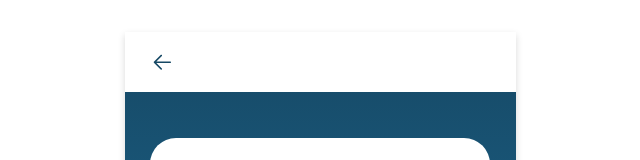
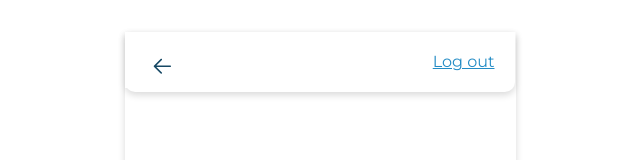
Before and after one commit to lvlada/caffe-academy, a React (Vite) app: page /profile in a window 1280 px wide. Shown: the top 160 px of the page, without its empty margins (320-960 px from the left). Built offline with nearby package versions, Linux system fonts and the light colour scheme.

Commit message:
profil page

```diff
--- a/src/App.jsx
+++ b/src/App.jsx
@@ -1,7 +1,6 @@
 import "./App.css";
 import "bootstrap/dist/css/bootstrap.min.css";
 import { AuthProvider } from "./components/AuthContext";
-import { useState } from "react";
 import { BrowserRouter as Router, Route, Routes } from "react-router-dom";
 import { HomePage } from "./components/HomePage";
 import { Login } from "./components/Login";
@@ -12,35 +11,17 @@ import { ForgotenPassword } from "./components/ForgotenPassword";
 import { StatusPage } from "./components/StatusPage";
 
 function App() {
-  const [isLogin, setIsLogin] = useState(false);
-  const [user, setUser] = useState(null);
-
-  function handleLogin(loginState, logedUser) {
-    setIsLogin(loginState);
-    setUser(logedUser);
-  }
-
-
   return (
     <AuthProvider>
       <Router>
         <Routes>
-        <Route
-          path="/"
-          element={
-            <HomePage
-              isLogin={isLogin}
-              userLogin={handleLogin}
-              user={user}
-            />
-          }
-        />
-        <Route path="/login" element={<Login checkLogin={handleLogin} />} />
-        <Route path="/profile" element={<Profile user={user} />} />
+          <Route path="/" element={<HomePage />} />
+          <Route path="/login" element={<Login />} />
+          <Route path="/profile" element={<Profile />} />
           <Route path="/admin" element={<AdminDashboard />} />
-        <Route path="/register" element={<RegisterPage/>} />
+          <Route path="/register" element={<RegisterPage />} />
           <Route path="/password-reset" element={<ForgotenPassword />} />
-        <Route path="/status-page" element={<StatusPage/>}/>
+          <Route path="/status-page" element={<StatusPage />} />
         </Routes>
       </Router>
     </AuthProvider>
--- a/src/components/AuthContext.jsx
+++ b/src/components/AuthContext.jsx
@@ -1,4 +1,5 @@
 import { createContext, useState, useContext } from "react";
+import data from "../data/coffe-list.json";
 
 const AuthContext = createContext();
 
@@ -14,6 +15,7 @@ export function AuthProvider({ children }) {
   }
 
   const value = {
+    data,
     user,
     isLogin,
     handleLogin
--- a/src/components/CoffeList.jsx
+++ b/src/components/CoffeList.jsx
@@ -1,14 +1,16 @@
 import { CoffeItem } from "./CoffeItem";
-import data from "../data/coffe-list.json";
 import { useState, useEffect } from "react";
+import { useAuth } from "./AuthContext";
 
 export function CoffeList() {
+    const { data } = useAuth();
     const [coffeList, setCoffeList] = useState(data);
+
 
     useEffect(() => {
         setCoffeList(data);
     }
-    , []);
+    , [data]);
     return (
         <>
         <div className="coffe-list">
--- a/src/components/HeaderMainPage.jsx
+++ b/src/components/HeaderMainPage.jsx
@@ -1,10 +1,12 @@
 import { useState } from 'react';
 import cafeLogo from "../assets/cafe_logo.png";
 import { useNavigate } from 'react-router-dom';
+import { useAuth } from './AuthContext';
 
 
-export function HeaderMainPage({ isLogin, userLogin, user}) {
+export function HeaderMainPage() {
   const navigate = useNavigate();
+  const {isLogin, userLogin, user} = useAuth()
 
   const [dropdownVisible, setDropdownVisible] = useState(false);
 
--- a/src/components/HomePage.jsx
+++ b/src/components/HomePage.jsx
@@ -1,10 +1,12 @@
+import { useAuth } from "./AuthContext";
 import { CoffeList } from "./CoffeList";
 import { FooterMainPage } from "./FooterMainPage";
 import { HeaderMainPage } from "./HeaderMainPage";
 import { useEffect } from "react";
 import { useNavigate } from "react-router-dom";
 
-export function HomePage({ isLogin, userLogin, user }) {
+export function HomePage() {
+  const {user} = useAuth()
   const navigate = useNavigate();
 
   useEffect(() => {
@@ -17,9 +19,9 @@ export function HomePage({ isLogin, userLogin, user }) {
     <>
       <div className="home-page">
         <HeaderMainPage
-          isLogin={isLogin}
-          userLogin={userLogin}
-          user={user}
+          // isLogin={isLogin}
+          // userLogin={userLogin}
+          // user={user}
         />
         <CoffeList />
         <FooterMainPage />
--- a/src/components/Login.jsx
+++ b/src/components/Login.jsx
@@ -3,10 +3,12 @@ import backButton from "../assets/back_dugme.png";
 import { useNavigate } from 'react-router-dom';
 import users from "../data/users.json";
 import { useState } from 'react';
+import { useAuth } from "./AuthContext";
 
 
-export function Login({checkLogin}) {
+export function Login() {
 
+  const {handleLogin} = useAuth();
   const navigate = useNavigate();
   const [userEmail, setUserEmail] = useState(null);
   const [userPassword, setUserPassword] = useState(null);
@@ -15,10 +17,10 @@ export function Login({checkLogin}) {
       navigate('/');
   }
 
-  function handleLogin() {
+  function handleLoginPage() {
     const user = users.find(user => user.email === userEmail && user.password === userPassword);
     if(user) {
-      checkLogin(true, user);
+      handleLogin(true, user);
       navigate('/');
     } else {
       alert("Pogrešan email ili lozinka");
@@ -63,7 +65,7 @@ export function Login({checkLogin}) {
             <a href="/password-reset">Zaboravili ste lozinku?</a>
           </div>
 
-          <button className="loginButton" onClick={handleLogin}>Prijavi se</button>
+          <button className="loginButton" onClick={handleLoginPage}>Prijavi se</button>
 
           <div className="register-link">
             <p>Još uvek nemate kreiran nalog?</p>
--- a/src/components/Profile.jsx
+++ b/src/components/Profile.jsx
@@ -1,23 +1,34 @@
+import { Link } from "react-router-dom";
 import backButton from "../assets/back_dugme.png";
 import { useNavigate } from 'react-router-dom';
 import { ProfilLoayality } from './ProfilLoyality';
+import { useAuth } from "./AuthContext";
 
 
 
 
-export function Profile({ user }) {
+export function Profile() {
     const navigate = useNavigate();
+    const {user, userLogin} = useAuth();
 
     function handleBack() {
       navigate('/');
     }
+    function handleLogout() {
+      userLogin(false);
+    }
 
   return (
     <>
-      <div className="login-page">
+      <div className="status-page">
 
-        <div className="header-login-page">
+        <div className="profil-page-header">
+          <div className="profil-page-header-left">
           <button className="back-button"><img src={backButton} alt="Back Button" onClick={handleBack}/></button>
+          </div>
+          <div className="profil-page-header-right">
+            <Link to="/" onClick={handleLogout}>Log out</Link>
+          </div>
         </div>
 
         <div className="login-form">
--- a/src/index.css
+++ b/src/index.css
@@ -694,7 +694,21 @@ select:invalid {
 }
 
 /* Profil page */
-
+.profil-page-header {
+  display: flex;
+  justify-content: space-between;
+  align-items: center;
+  width: 390px;
+  height: 60px;
+  background: #fff;
+  box-shadow: 0px 3px 7px rgba(0, 0, 0, 0.15);
+  border-radius: 0px 0px 10px 10px;
+  padding-right:20px;
+  color: #248CC5;
+}
+.profil-page-header-right a{
+  color: #248CC5!important;
+}
 .profil-loyality {
   display: flex;
   flex-wrap: wrap;
```
Lines whose indentation alone changed are shown as unchanged.
